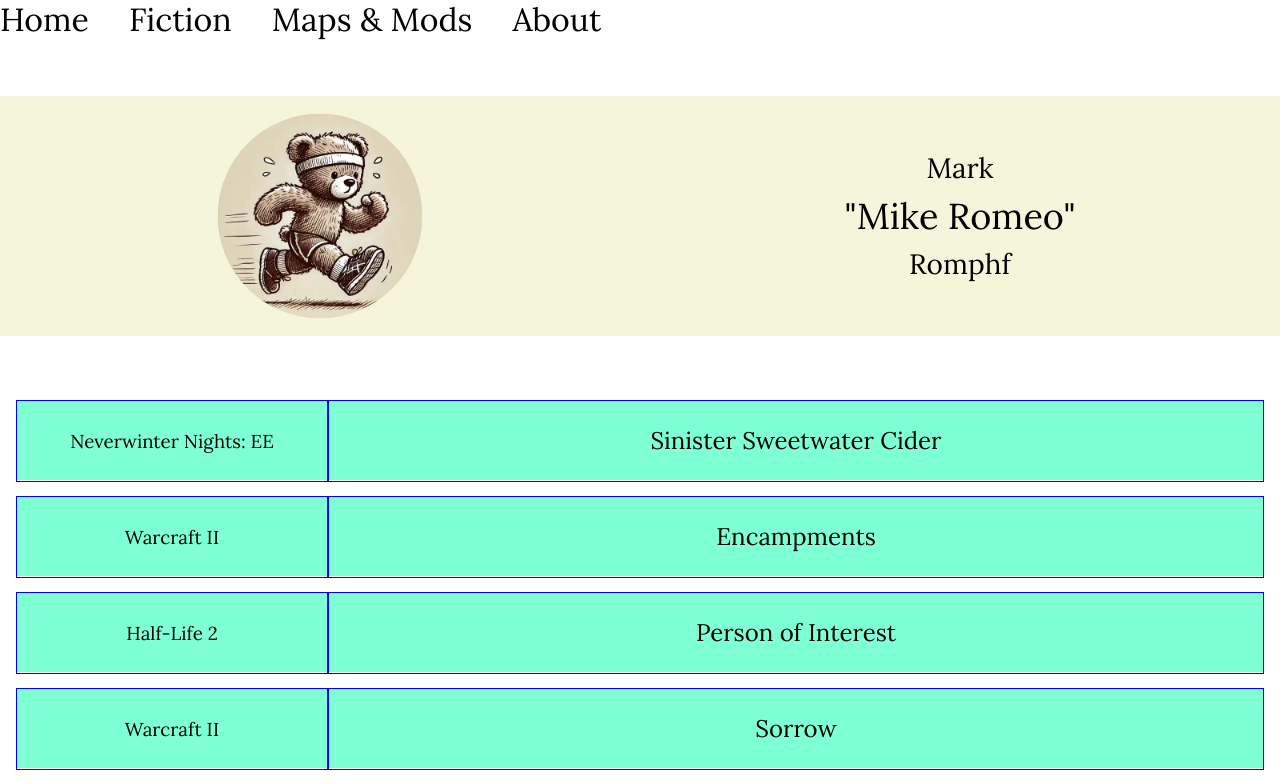
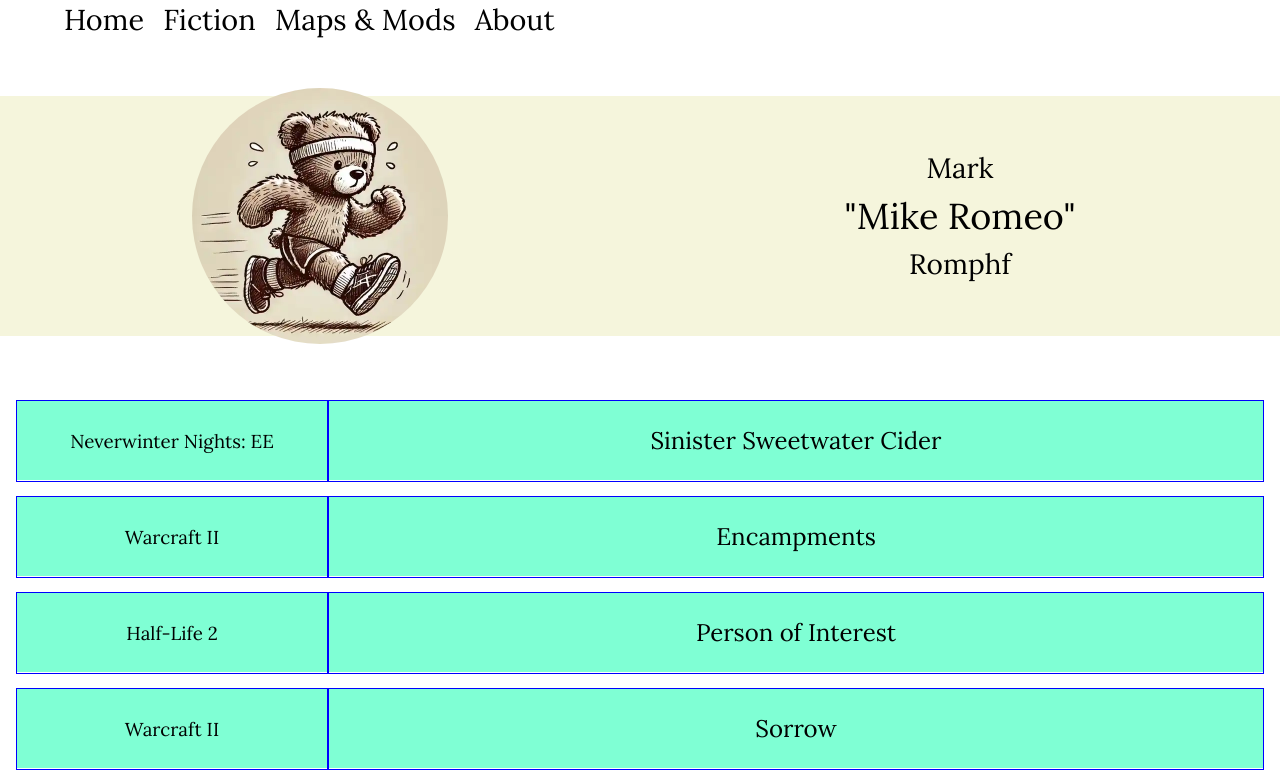
Before and after one commit to mromphf/website, a Vue app: page / in a window 1280 px wide. Shown: the top 783 px of the page. Built offline with nearby package versions, Linux system fonts and the light colour scheme.

Commit message:
Style and formatting tweaks.

```diff
--- a/src/assets/main.css
+++ b/src/assets/main.css
@@ -104,7 +104,7 @@ a:visited {
 @media(min-width: 1366px) {
     .content-housing {
         column-count: 2;
-        margin-top: 10rem;
+        margin-top: 6rem;
         width: 90%;
     }
 }
--- a/src/components/Masthead.vue
+++ b/src/components/Masthead.vue
@@ -54,7 +54,7 @@ section {
 img {
   border-radius: 20rem;
   position: absolute;
-  transform: scale(0.3);
+  transform: scale(0.4);
 }
 
 .left {
@@ -65,7 +65,7 @@ img {
 /* Small - Phones(landscape) */
 @media(min-width: 640px) {
   img {
-    transform: scale(0.4);
+    transform: scale(0.5);
   }
 }
 
--- a/src/components/Menu.vue
+++ b/src/components/Menu.vue
@@ -20,32 +20,42 @@ nav {
   align-items: center;
   display: flex;
   height: 5vh;
-  width: 100%;
+  width: 95%;
+  margin-left: auto;
 }
 
 ul {
   align-items: center;
   display: flex;
-  gap: 2.5rem;
+  gap: 1.2rem;
   height: 100%;
   list-style-type: none;
   padding: 0;
   width: 100%;
 }
 
-li {
-  font-size: 2rem;
+a {
+  text-decoration: none;
+  font-size: 1.2rem;
 }
 
-a {
-  text-decoration: none;
+a:hover {
+  color: #555555;
 }
+
+
+/* Medium - Tablets(portrait) */
+@media(min-width: 768px) {
+  a {
+    font-size: 1.8rem;
+  }
+}
+
 
 /* Large - Laptops */
 @media(min-width: 1366px) {
   nav {
     justify-content: flex-end;
-    margin-left: auto;
     margin-top: 5vh;
   }
 
```
